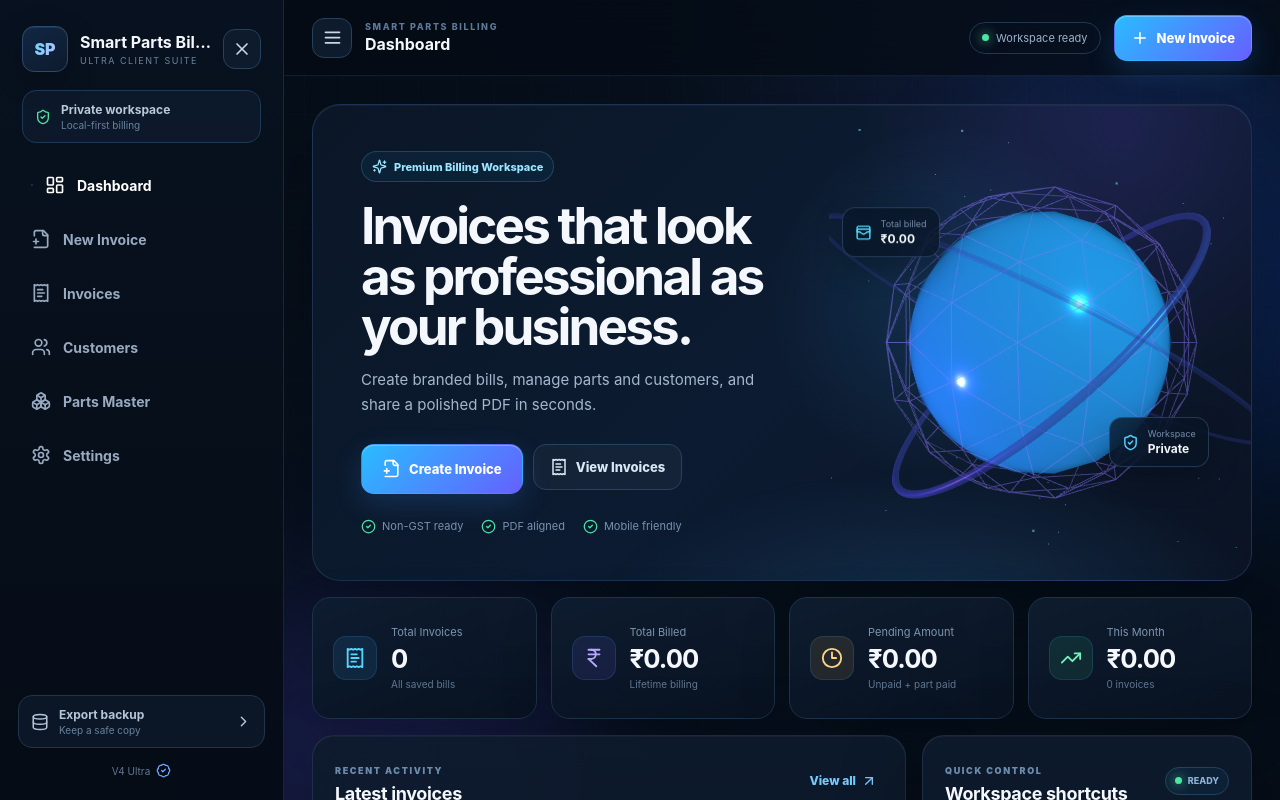
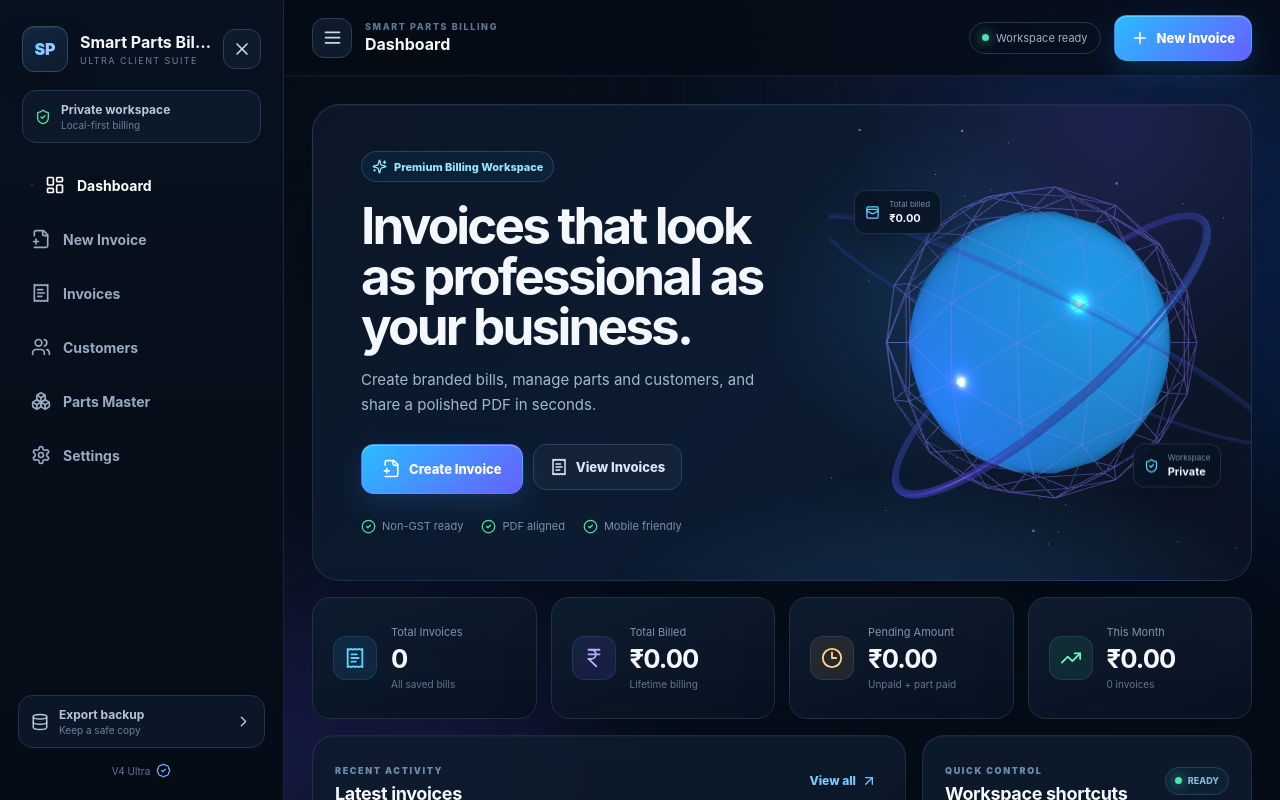
Before and after one commit to hindipro24-web/sonu-invoice, a React (Vite) app: page / in a window 1280 px wide. Shown: the top 800 px of the page. Built offline with nearby package versions, Linux system fonts and the light colour scheme.

Commit message:
Clean 3D hero floating cards on mobile

```diff
--- a/src/styles.css
+++ b/src/styles.css
@@ -131,3 +131,57 @@
     animation:none !important;
   }
 }
+
+/* ======================================
+   CLEAN 3D HERO — REMOVE MOBILE CLUTTER
+====================================== */
+
+@media (max-width:900px) {
+  .hero-visual .float-chip {
+    display:none !important;
+  }
+
+  .hero-visual {
+    min-height:270px;
+    overflow:hidden;
+  }
+
+  .three-hero {
+    inset:-10px -22px -18px -22px;
+    opacity:.96;
+  }
+}
+
+/* Desktop floating cards — smaller & cleaner */
+@media (min-width:901px) {
+  .float-chip {
+    padding:8px 10px;
+    border-radius:12px;
+    background:rgba(8,20,35,.82);
+    border:1px solid rgba(117,173,232,.18);
+    box-shadow:0 12px 26px rgba(0,0,0,.20);
+  }
+
+  .float-chip span {
+    font-size:8px;
+  }
+
+  .float-chip strong {
+    font-size:11px;
+  }
+
+  .float-chip > svg {
+    width:15px;
+    height:15px;
+  }
+
+  .chip-one {
+    left:6%;
+    top:18%;
+  }
+
+  .chip-two {
+    right:7%;
+    bottom:18%;
+  }
+}
```
